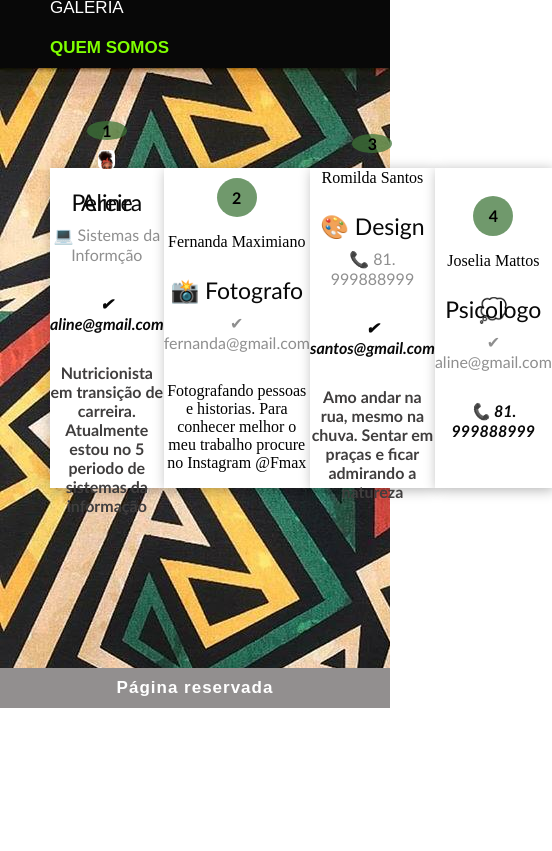
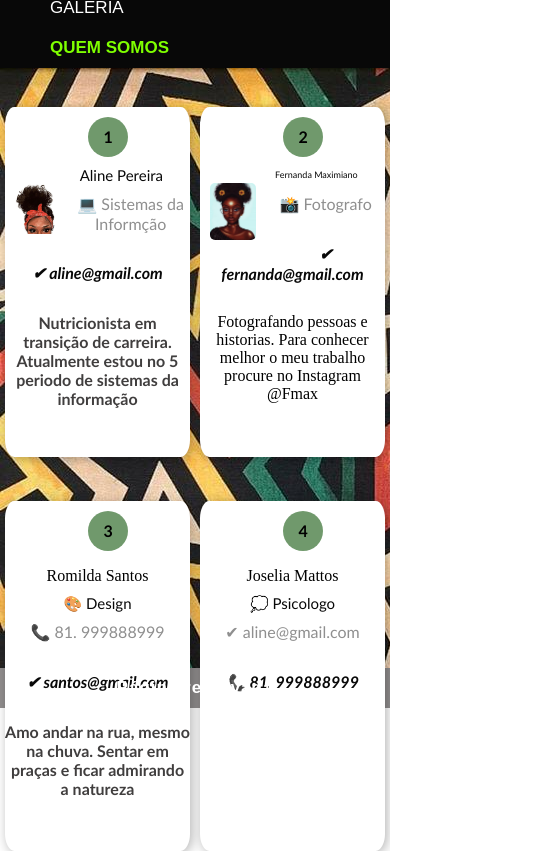
Before and after one commit to Aline160/Site-CulturaNegra, a plain HTML site: page quemSomos.html in a window 390 px wide. Shown: the part 133-984 px from the top of the page, 552 px wide, since content can reach past the window. Before the commit the page ends 844 px from the top, so only its background shows below. Drawn offline with Linux system fonts and the light colour scheme; a web font is replaced by a local one.

Commit message:
responsividade

```diff
--- a/quemSomos.html
+++ b/quemSomos.html
@@ -4,30 +4,37 @@
     <meta charset="UTF-8">
     <meta http-equiv="X-UA-Compatible" content="IE=edge">
     <meta name="viewport" content="width=device-width, initial-scale=1.0">
+
+    <!--css--->
     <link rel="stylesheet" href="style/main.css">
+
+    <!--lightbox css--->
     <link rel="stylesheet" href="style/lightbox.min.css">
+
+    <!--responsividade--->
+    <link rel="stylesheet" href="style/responsive.css">
+
+    <!--lightbox script--->
     <script src="Script/lightbox-plus-jquery.min.js"></script>
 
+    <h1 class="lines-effect">Quem Somos ?</h1>
 </head>
 <body>
     <header>
-            <h1 class="lines-effect">Quem somos ?</h1>
         <div class="container">
             <nav id="menu">
                 <ul type="disc">
-                        <li><a href="index.html" >Home</a></li>
+                    <li><a href="index.html">Home</a></li>
                     <li><a href="historia.html">Historia</a></li>
                     <li><a href="galeria.html">Galeria</a></li>
-                        <li><a href="quemSomos.html" class="active">Quem Somos</a></li>
+                    <li><a href="quemSomos.html"  class="active">Quem Somos</a></li>
                 </ul>
             </nav>
         </div>
+        <div class="contatos">
 
-        </header>
-        <div class="contatos">
-            <div class="conteudo-box">
-                <div class="box1">
-                    <span>1</span>
+                <div class="card1">
+                    <p class="span">1</p>
 
                     <img src="img/negra1.jpg" alt="" srcset="">
                     <p class="nome"> Aline Pereira </p>
@@ -35,17 +42,17 @@
                     <p class="email"> ✔ aline@gmail.com </p>
                     <p class="detalhe">Nutricionista em transição de carreira. Atualmente estou no 5 periodo de sistemas da informação</p>
                 </div>
-                <div class="box2">
-                    <span>2</span>
+                <div class="card2">
+                    <p class="span">2</p>
 
-
+                    <img src="img/negra2.jpg" alt="" srcset="">
                     <p class="nome">Fernanda Maximiano</p>
                     <p class= "profissao"> 📸 Fotografo</p>
                     <p class="email">✔ fernanda@gmail.com</p>
                     <Fotografando class="detalhe">Fotografando pessoas e historias. Para conhecer melhor o meu trabalho procure no Instagram @Fmax</p>
                 </div>
-                <div class="box3">
-                    <span>3</span>
+                <div class="card3">
+                    <p class="span">3</p>
 
                     <p class="nome"> Romilda Santos </p>
                     <p class= "profissao">🎨 Design</p>
@@ -53,8 +60,8 @@
                     <p class="email"> ✔ santos@gmail.com </p>
                     <p class="detalhe">Amo andar na rua, mesmo na chuva. Sentar em praças e ficar admirando a natureza</p>
                 </div>
-                <div class="box4">
-                    <span>4</span>
+                <div class="card4">
+                    <p class="span">4</p>
 
 
                     <p class="nome"> Joselia Mattos </p>
@@ -62,8 +69,9 @@
                     <p class="email"> ✔ aline@gmail.com </p>
                     <p class="telefone">📞 81. 999888999</p>
                 </div>
+
         </div>
-        </div>
+    </header>
         <footer>
             Página reservada
         </footer>
--- a/style/main.css
+++ b/style/main.css
@@ -154,34 +154,38 @@ header img{
 .contatos{
     height: 600px;
     margin: 0;
+    display:flex;
+    flex-wrap: wrap;
+    justify-content: center;
     background-image: url(../img/tecido2.jpeg);
 }
 
-.box1, .box2, .box3, .box4{
-    margin-top: 100px;
-    width:300px;
-    height: 320px;
+
+.card1, .card2, .card3, .card4{
+    flex:1 1 150px;
+    margin:5px;
+    margin-top: 10%;
+    width:24%;
+    height: 350px;
     background-repeat: no-repeat;
     background-size: cover;
     box-shadow: 2px 2px 12px rgba(0,0,0,0.3);
-    display: flex;
     justify-content: center;
     align-items: center;
     flex-direction: column;
     background-color: #ffffff;
+    border-radius:5%;
+    transition: 0.3s;
+
 }
 
-.conteudo-box{
-    display: flex;
-    justify-content: space-between;
-    margin-left: 50px;
-    margin-right: 50px;
+.card1:hover, .card2:hover, .card3:hover, .card4:hover {
+    transform: scale(1.05);
+    box-shadow: 0 0 40px -10px rgba(0,0,0, 0.25);
 }
 
-.box1 span,
-.box2 span,
-.box3 span,
-.box4 span{
+
+.span {
     width:40px;
     height:40px;
     border-radius:50%;
@@ -192,32 +196,37 @@ header img{
     font-family: 'Gill Sans', 'Gill Sans MT', Calibri, 'Trebuchet MS', sans-serif;
     font-weight: bold;
     margin-top:10px;
+    position: relative;
+    left: 45%;
+
+
 }
 
-.box1 p:nth-child(3),
-.box2 p:nth-child(3),
-.box3 p:nth-child(3),
-.box4 p:nth-child(3){
+.card1 p:nth-child(3),
+.card2 p:nth-child(3),
+.card3 p:nth-child(3),
+.card4 p:nth-child(3){
+    margin: 10%;
     color:#080808;
     font-family: 'Gill Sans', 'Gill Sans MT', Calibri, 'Trebuchet MS', sans-serif;
-    font-size: 23px;
+    font-size: 20px;
     line-height: 0px;
 }
 
-.box1 p:nth-child(4),
-.box2 p:nth-child(4),
-.box3 p:nth-child(4),
-.box4 p:nth-child(4){
+.card1 p:nth-child(4),
+.card2 p:nth-child(4),
+.card3 p:nth-child(4),
+.card4 p:nth-child(4){
     color:#8f8f8f;
     font-family: 'Gill Sans', 'Gill Sans MT', Calibri, 'Trebuchet MS', sans-serif;
     text-align: center;
     margin: 0px 0px 30px 0px;
 }
 
-.box1 p:nth-child(5),
-.box2 p:nth-child(5),
-.box3 p:nth-child(5),
-.box4 p:nth-child(5){
+.card1 p:nth-child(5),
+.card2 p:nth-child(5),
+.card3 p:nth-child(5),
+.card4 p:nth-child(5){
     font-family: 'Gill Sans', 'Gill Sans MT', Calibri, 'Trebuchet MS', sans-serif;
     font-weight: bold;
     font-style: italic;
@@ -225,22 +234,22 @@ header img{
     margin: 0px 0px 30px 0px;
 }
 
-.box1 p:nth-child(6),
-.box2 p:nth-child(6),
-.box3 p:nth-child(6),
-.box4 p:nth-child(6),
-.box1 p:nth-child(7),
-.box2 p:nth-child(7),
-.box3 p:nth-child(7),
-.box4 p:nth-child(7){
+.card1 p:nth-child(6),
+.card2 p:nth-child(6),
+.card3 p:nth-child(6),
+.card4 p:nth-child(6),
+.card1 p:nth-child(7),
+.card2 p:nth-child(7),
+.card3 p:nth-child(7),
+.card4 p:nth-child(7){
     font-family: 'Gill Sans', 'Gill Sans MT', Calibri, 'Trebuchet MS', sans-serif;
     color:#403e3e;
     font-weight: bold;
     margin: 0px 0px 30px 0px;
 }
 
-.box1 img{
-    width: 15%;
+.card1 img, .card2 img{
+    width: 25%;
     height: auto;
     margin:10px;
     border-radius: 5px;
--- /dev/null
+++ b/style/responsive.css
@@ -0,0 +1,60 @@
+@media screen and (max-width:700px){
+    header .container{
+        display:flex;
+        flex-direction: column;
+    }
+
+    .botao{
+        margin-top: 5px;
+        width: 300px;
+    }
+}
+
+@media screen and (min-width:1000px){
+    .descricao{
+        width: 50%;
+    }
+}
+
+@media screen and (max-width:1000px){
+    .box1, .box2, .box3, .box4{
+        width:40%;
+    }
+}
+
+@media screen and (max-width:620px){
+    .header{
+        width: 100%;
+    }
+    .box1, .box2, .box3, .box4{
+        width:80%;
+    }
+}
+
+@media screen and (max-width:620px){
+    .card1 p:nth-child(3),
+    .card2 p:nth-child(3),
+    .card3 p:nth-child(3),
+    .card4 p:nth-child(3){
+        width: auto;
+        font-size: 15px;
+    }
+}
+
+@media screen and (max-width:620px){
+    .card2 p:nth-child(3){
+        width: auto;
+        font-size: 9px;
+    }
+}
+
+@media screen and (max-width:620px){
+    h1::after{
+    content: " ";
+    position:absolute;
+    width:0;
+    height:3px;
+    background-color:currentColor;
+    top: 0.6em;
+    }
+}
```
Also changed, not shown: galeria.html (+9 -0 lines), historia.html (+10 -2 lines), index.html (+11 -1 lines). Lines whose indentation alone changed are shown as unchanged.
